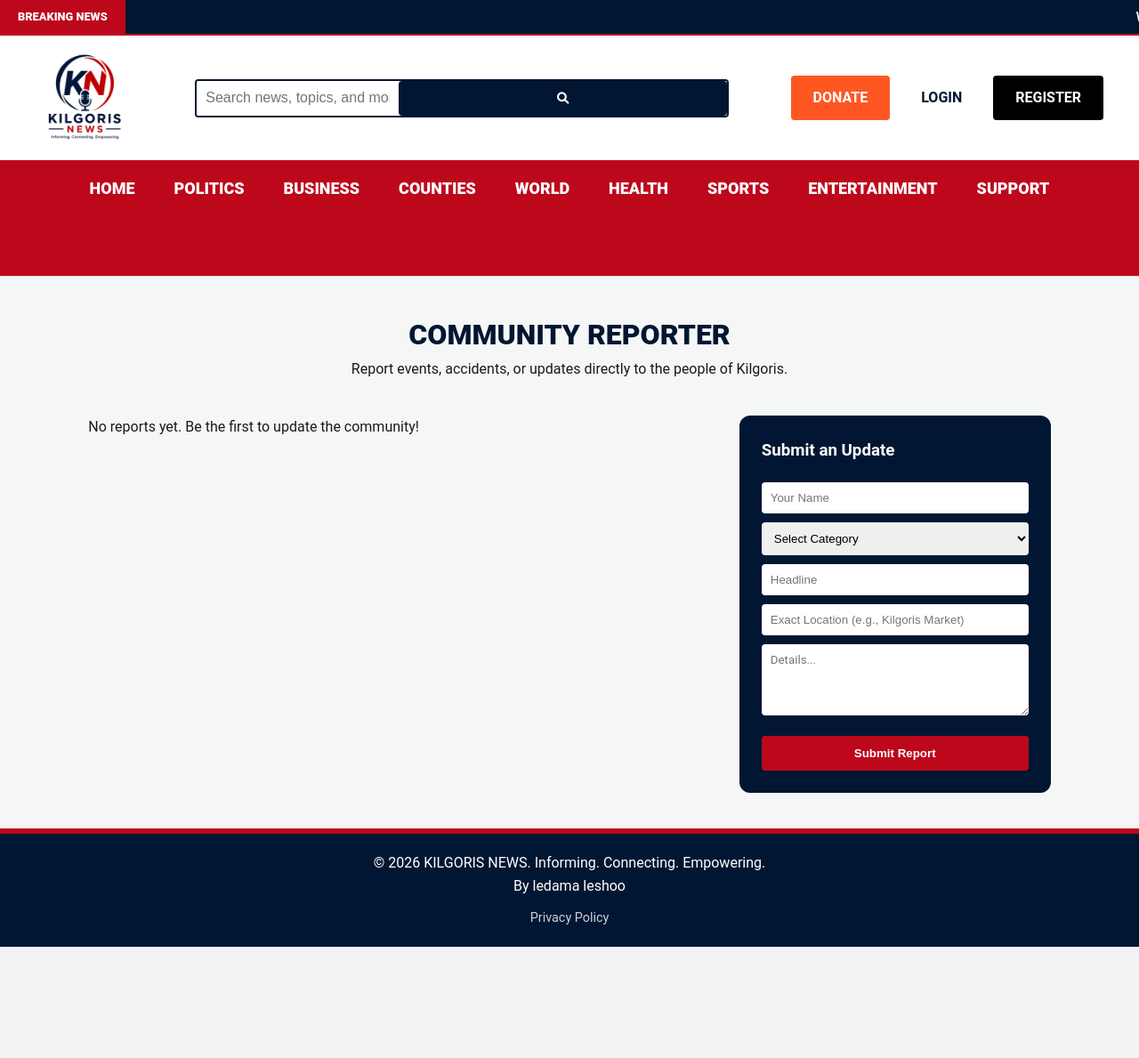
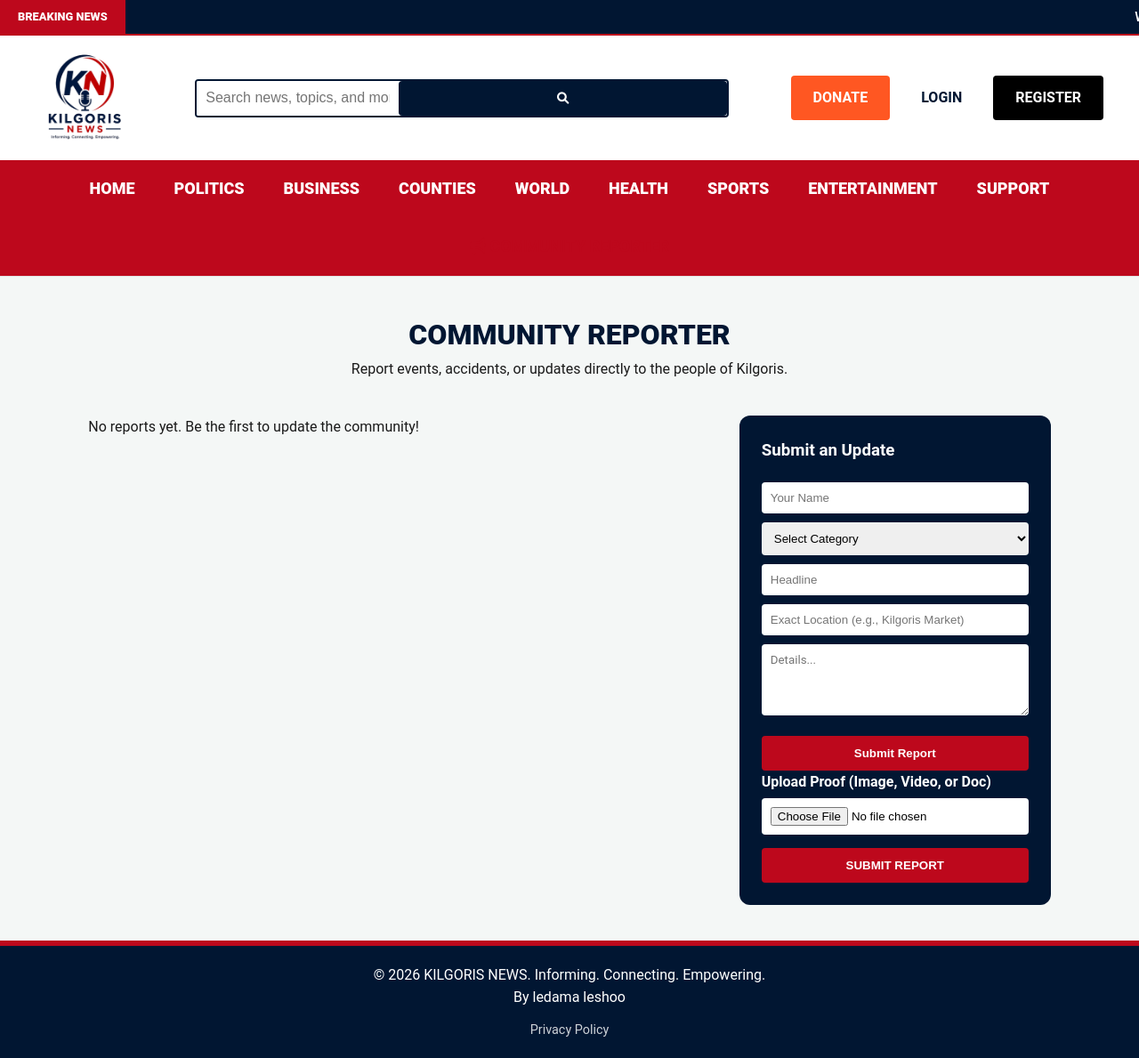
Before and after one commit to LedamaLeshoo/kilgoris-news, a Flask app: page /community-reporter in a window 1280 px wide. Shown: the whole page at 89% size. Before the commit the page ends 1064 px from the top, so only its background shows below. Run offline with Flask 3, Linux system fonts and the light colour scheme; data that the repository does not hold is empty.

Commit message:
Add files via upload

```diff
--- a/templates/community_reporter.html
+++ b/templates/community_reporter.html
@@ -42,7 +42,13 @@
 
                 <button type="submit" class="btn" style="background: var(--red); color: white;">Submit Report</button>
             </form>
+           <form action="{{ url_for('community_reporter') }}" method="POST" enctype="multipart/form-data">
 
+    <label style="color: white; font-weight: bold; display: block; margin-bottom: 5px;">Upload Proof (Image, Video, or Doc)</label>
+    <input type="file" name="report_file" accept="image/*,video/*,.pdf,.doc,.docx" style="width: 100%; padding: 10px; margin-bottom: 15px; background: white; border-radius: 4px; color: black;">
+
+    <button type="submit" class="btn" style="background: var(--red); width: 100%;">SUBMIT REPORT</button>
+</form>
         </div>
     </div>
 </div>
```
